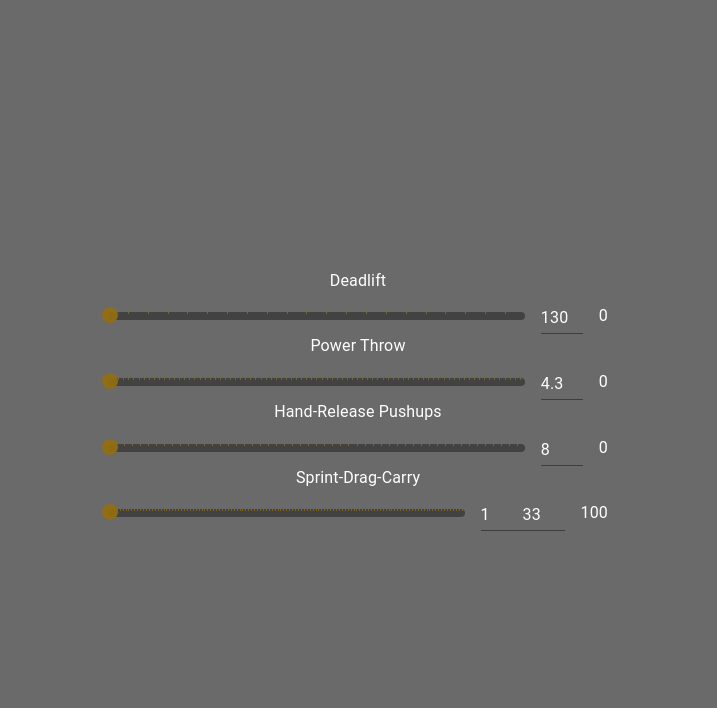
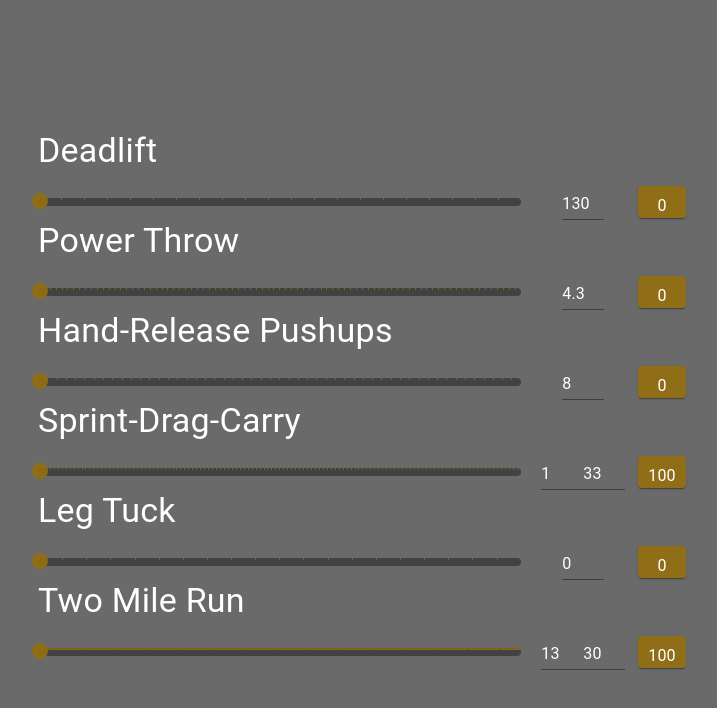
Before and after one commit to aanand3/acftcalc, a React (Create React App) app: page / in a window 1280 px wide. Shown: the top 708 px of the page, without its empty margins (282-999 px from the left). Built offline with nearby package versions, Linux system fonts and the light colour scheme.

Commit message:
all the sliders work now and added Paper to display the scores

```diff
--- a/src/App.css
+++ b/src/App.css
@@ -28,6 +28,12 @@
   color: #61dafb;
 }
 
+#input-slider {
+  align-items: flex-start;
+  justify-content: flex-start;
+  text-align: left !important;
+}
+
 @keyframes App-logo-spin {
   from {
     transform: rotate(0deg);
--- a/src/App.js
+++ b/src/App.js
@@ -3,7 +3,9 @@ import EventSlider from './Components/EventSlider';
 import MDLFile from './Reference/MDLData.txt';
 import SPTFile from './Reference/SPTData.txt';
 import HRPFile from './Reference/HRPData.txt';
-import SDCFile from './Reference/SDCData.txt'
+import SDCFile from './Reference/SDCData.txt';
+import LTKFile from './Reference/LTKData.txt';
+import TMRFile from './Reference/2MRData.txt';
 import TimeSlider from './Components/TimeSlider';
 
 
@@ -40,6 +42,20 @@ function App()
           step={1}
           fileName={SDCFile}
         />
+        <EventSlider
+          eventName="Leg Tuck"
+          min={0}
+          max={20}
+          step={1}
+          fileName={LTKFile}
+        />
+        <TimeSlider
+          eventName="Two Mile Run"
+          min={810}
+          max={1368}
+          step={1}
+          fileName={TMRFile}
+        />
       </header>
 
     </div>
--- a/src/Components/EventSlider.js
+++ b/src/Components/EventSlider.js
@@ -7,11 +7,11 @@ import Input from '@material-ui/core/Input';
 import { withStyles } from '@material-ui/core/styles';
 import PropTypes from 'prop-types';
 import moment from 'moment'
+import { Box, Paper } from '@material-ui/core';
 
 // style for the slider
-const useStyles = makeStyles({
+const useStyles = makeStyles((theme) =>({
     root: {
-        width: 500,
         color: "white",
 
     },
@@ -19,7 +19,18 @@ const useStyles = makeStyles({
         width: 42,
         color: 'white',
     },
-});
+    paper: {
+        display: 'flex',
+        flexWrap: 'wrap',
+        '& > *': {
+          margin: theme.spacing(1),
+          width: theme.spacing(4),
+          height: theme.spacing(2),
+        },
+        background: '#936e11ec',
+        color: "white",
+      },
+}))
 
 export default function EventSlider(props)
 {
@@ -102,8 +113,8 @@ export default function EventSlider(props)
     }
 
     return (
-        <div className={classes.root}>
-            <Typography id="input-slider" gutterBottom>
+        <Box className={classes.root} width="50%">
+            <Typography variant="h4" id="input-slider" gutterBottom>
                 {props.eventName}
             </Typography>
             <Grid container spacing={2} alignItems="center">
@@ -119,7 +130,7 @@ export default function EventSlider(props)
                         min={props.min}
                         max={props.max} />
                 </Grid>
-                <Grid item>
+                <Grid item xs={2}>
                     <Input
                         className={classes.input}
                         value={value}
@@ -135,11 +146,11 @@ export default function EventSlider(props)
                         }}
                     />
                 </Grid>
-                <Grid item>
+                <Paper className={classes.paper} item xs={1}>
                     <Typography> {score} </Typography>
-                </Grid>
+                </Paper>
             </Grid>
-        </div>
+        </Box>
     );
 }
 
--- a/src/Components/TimeSlider.js
+++ b/src/Components/TimeSlider.js
@@ -4,15 +4,14 @@ import Grid from '@material-ui/core/Grid';
 import Typography from '@material-ui/core/Typography';
 import Slider from '@material-ui/core/Slider';
 import Input from '@material-ui/core/Input';
-import TextField from '@material-ui/core/TextField'
 import { withStyles } from '@material-ui/core/styles';
 import PropTypes from 'prop-types';
-import NumberFormat from 'react-number-format';
+import { Box, Paper } from '@material-ui/core';
+
 
 // style for the slider
-const useStyles = makeStyles({
+const useStyles = makeStyles((theme) =>({
     root: {
-        width: 500,
         color: "white",
 
     },
@@ -20,7 +19,18 @@ const useStyles = makeStyles({
         width: 42,
         color: 'white',
     },
-});
+    paper: {
+        display: 'flex',
+        flexWrap: 'wrap',
+        '& > *': {
+          margin: theme.spacing(1),
+          width: theme.spacing(4),
+          height: theme.spacing(2),
+        },
+        background: '#936e11ec',
+        color: "white",
+      },
+}));
 
 export default function TimeSlider(props)
 {
@@ -96,6 +106,7 @@ export default function TimeSlider(props)
         const text = await fileContent.text();
         console.log('value is ', value)
         var lines = text.split("\n");
+        console.log(lines)
 
         var score = findScore(lines);
         console.log('score is ', score)
@@ -116,6 +127,7 @@ export default function TimeSlider(props)
         // needs to go from (lowerNum, higherNum] and then return the score of the higher
         for (let i = 0; i < lines.length - 1; i++)
         {
+            console.log('comparing: ', value, Number(lines[i].split(' ')[0]), Number(lines[i + 1].split(' ')[0]))
             if (value > Number(lines[i].split(' ')[0])
                 && value <= Number(lines[i + 1].split(' ')[0]))
             {
@@ -135,8 +147,8 @@ export default function TimeSlider(props)
     }
 
     return (
-        <div className={classes.root}>
-            <Typography id="input-slider" gutterBottom>
+        <Box className={classes.root} width = "50%">
+            <Typography variant="h4" id="input-slider" gutterBottom>
                 {props.eventName}
             </Typography>
             <Grid container spacing={2} alignItems="center">
@@ -152,7 +164,7 @@ export default function TimeSlider(props)
                         min={props.min}
                         max={props.max} />
                 </Grid>
-                <Grid item>
+                <Grid item xs={2}>
                     <Input
                         className={classes.input}
                         value={minutes.toString()}
@@ -182,11 +194,11 @@ export default function TimeSlider(props)
                         }}
                     />
                 </Grid>
-                <Grid item>
+                <Paper className={classes.paper} item xs={1}>
                     <Typography> {score} </Typography>
-                </Grid>
+                </Paper>
             </Grid>
-        </div>
+        </Box>
     );
 }
 
```
Also changed, not shown: src/Reference/2MRData.txt (added), src/Reference/LTKData.txt (added), src/Reference/SDCData.txt.
